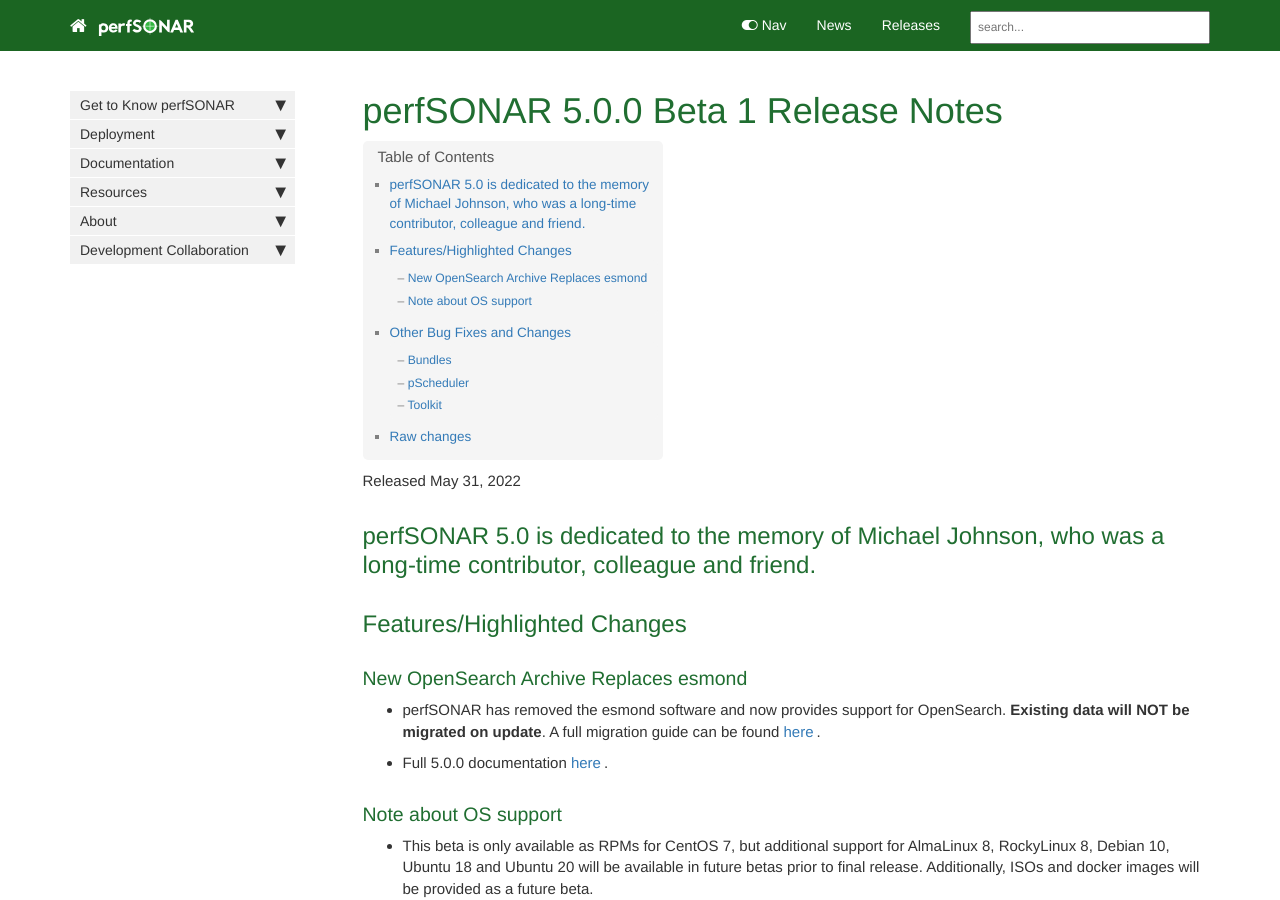
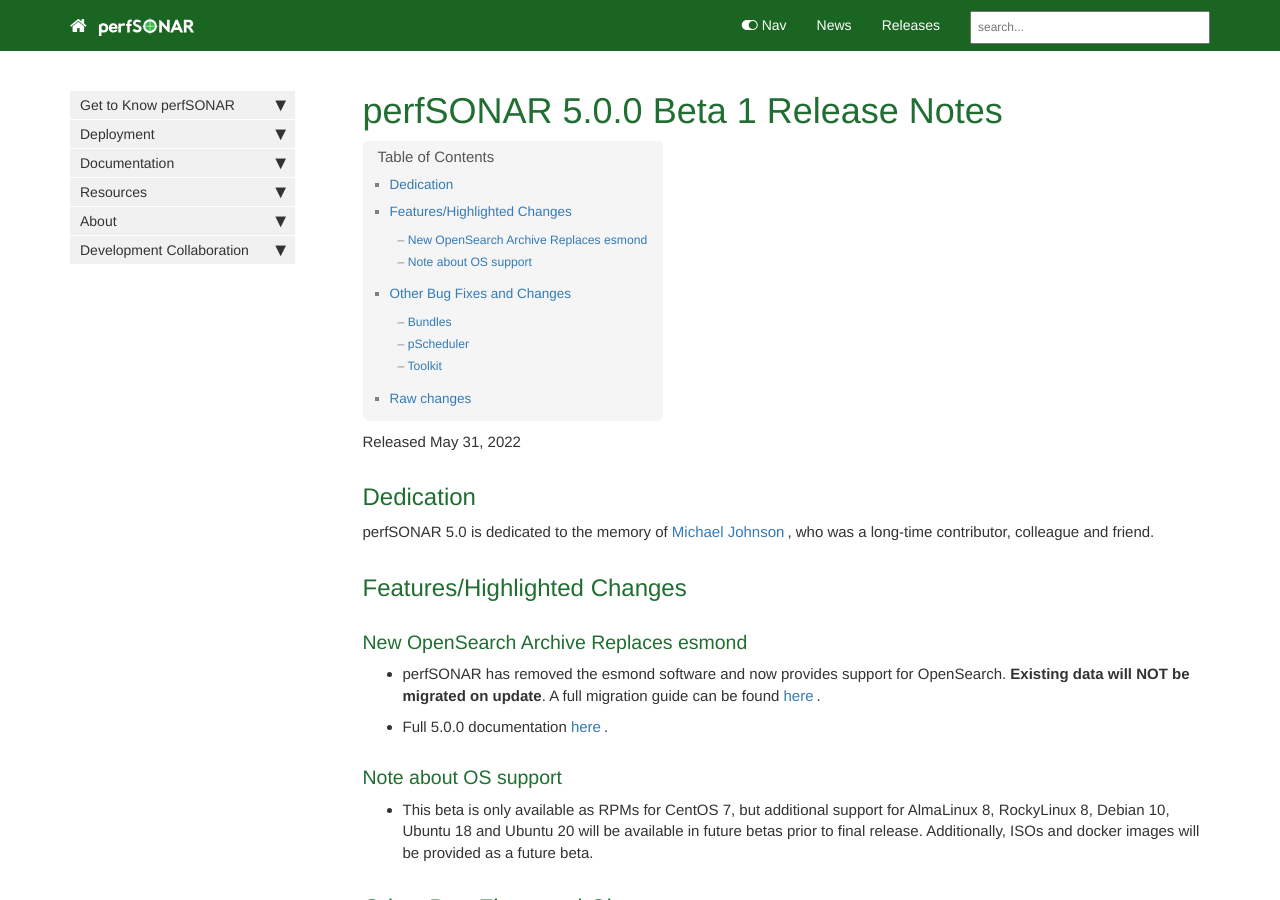
Before and after one commit to perfsonar/website, a Jekyll site: the page built from _releasenotes/2022-05-31-5.0.0b1.md, in a window 1280 px wide and 900 px high. Built offline with Jekyll 4.4.1, drawn with Linux system fonts in a browser that asks for light colours; comment, search, counter and statistics services are not loaded.

Commit message:
Dedication cleanup

```diff
--- a/_releasenotes/2022-05-31-5.0.0b1.md
+++ b/_releasenotes/2022-05-31-5.0.0b1.md
@@ -6,7 +6,13 @@ supported: true
 
 Released {{ page.date | date: "%B %-d, %Y"}}
 
-## perfSONAR 5.0 is dedicated to the memory of Michael Johnson, who was a long-time contributor, colleague and friend.
+Dedication
+----------
+
+perfSONAR 5.0 is dedicated to the memory of [Michael
+Johnson](https://www.allencares.com/obituaries/Michael-Johnson-145/#!/Obituary),
+who was a long-time contributor, colleague and friend.
+
 
 Features/Highlighted Changes
 --------
```
